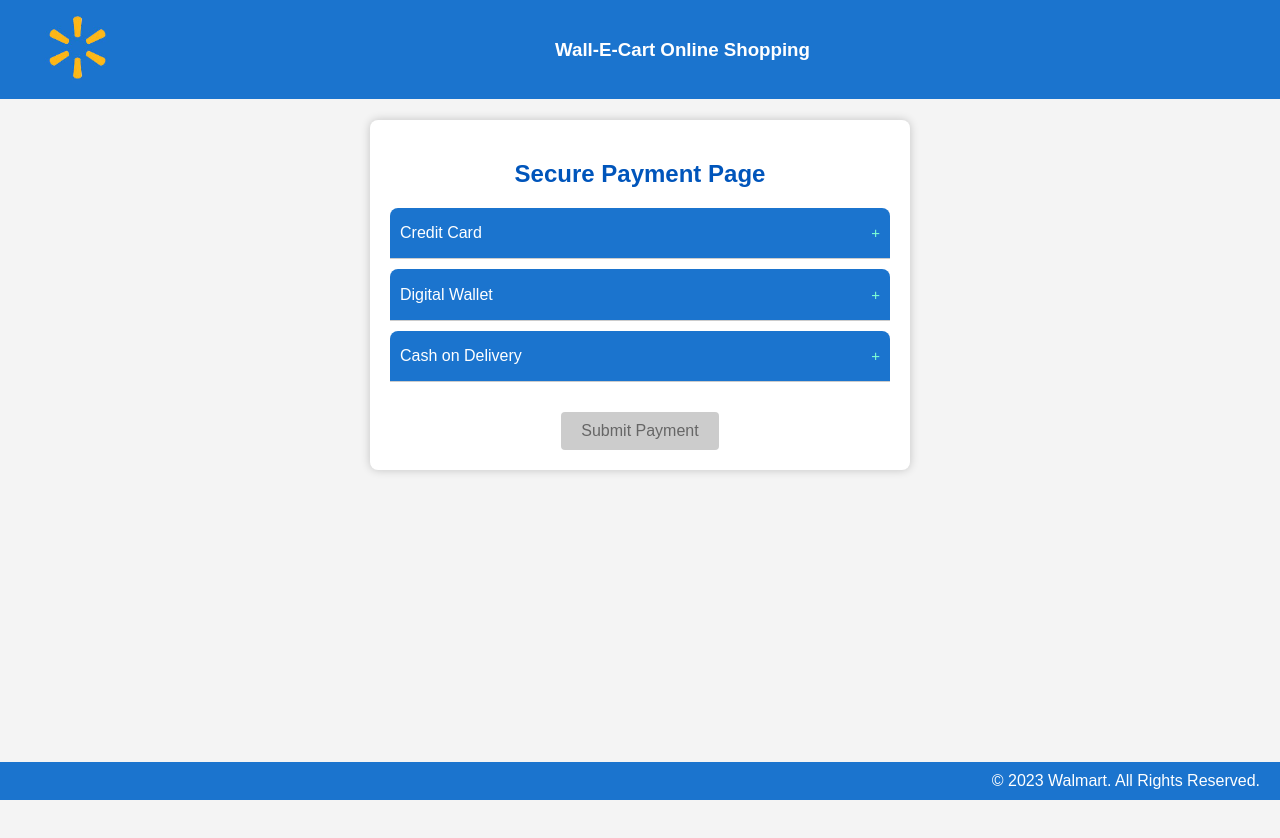
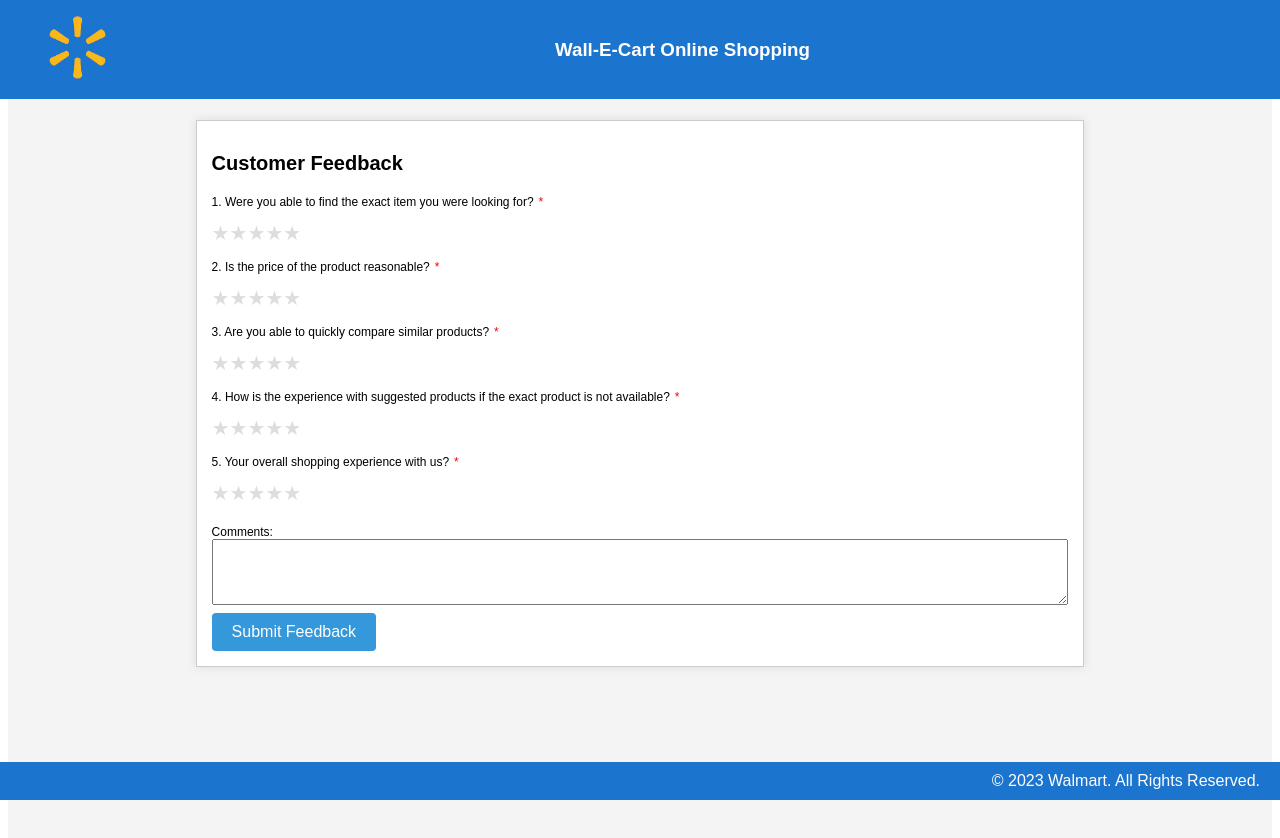
Before and after one commit to walmart-2023-sep-ascend/Team-6-SecurePaymentUI, a React (Create React App) app: page /FeedbackForm in a window 1280 px wide. Shown: the top 838 px of the page. Built offline with nearby package versions, Linux system fonts and the light colour scheme.

Commit message:
Payment Changes

```diff
--- a/package.json
+++ b/package.json
@@ -6,8 +6,10 @@
     "@testing-library/jest-dom": "^5.17.0",
     "@testing-library/react": "^13.4.0",
     "@testing-library/user-event": "^13.5.0",
+    "axios": "^1.5.1",
     "react": "^18.2.0",
     "react-dom": "^18.2.0",
+    "react-router-dom": "^6.17.0",
     "react-scripts": "5.0.1",
     "web-vitals": "^2.1.4"
   },
--- a/src/App.js
+++ b/src/App.js
@@ -2,30 +2,25 @@ import React from 'react';
 import './App.css';
 import PaymentPage from './PaymentPage';
 import FeedbackForm from './FeedbackForm';
+import ThankYouPage from './ThankYouPage';
 import Header from './Header';
 import Footer from './Footer';
-import PaymentOptions from './PaymentOptions';
+import { Routes, Route } from 'react-router-dom';
 
 function App() {
   return (
-   // <div className="App">
-   //   <Header />
-   //     <main style={{ paddingTop: '100px' }}>
-   //     <FeedbackForm />
-   //     </main>
-   //   <Footer />
-   // </div>
     <div className="App">
     <Header />
     <h1>Secure Payment Page</h1>
       <div className="payment-container">
-      <PaymentPage />
+      <Routes>
+        <Route path="/PaymentPage" element={<PaymentPage />} />
+        <Route path="/ThankYouPage" element={<ThankYouPage />} />
+        <Route path="/FeedbackForm" element={<FeedbackForm />} />
+      </Routes>
       </div>
     <Footer />
   </div>
-    //<div className="App">
-      //<PaymentPage />
-    //</div>
 
   );
 }
--- a/src/FeedbackForm.js
+++ b/src/FeedbackForm.js
@@ -1,7 +1,6 @@
 import React, { useState } from 'react';
 import './FeedbackForm.css'; // Import the CSS styles
-import Footer from './Footer';
-import Header from './Header';
+import axios from 'axios';
 
 function FeedbackForm() {
     const [responses, setResponses] = useState({
@@ -39,7 +38,7 @@ function FeedbackForm() {
       setUserComments(e.target.value);
     };
 
-    const handleSubmit = () => {
+    const handleSubmit = async () => {
       const isAllQuestionsAnswered =
         responses.question1 !== 0 &&
         responses.question2 !== 0 &&
@@ -50,6 +49,51 @@ function FeedbackForm() {
       if (isAllQuestionsAnswered) {
         console.log('User feedback:', responses);
         console.log('User comments:', userComments);
+        const feedbackData = {
+          cartId: 1, // Replace with the actual cart ID
+          userId: 10, // Replace with the actual user ID
+          response: [
+            { response: responses.question1 },
+            { response: responses.question2 },
+            { response: responses.question3 },
+            { response: responses.question4 },
+            { response: responses.question5 },
+          ],
+          averageRating: (
+            (responses.question1 +
+              responses.question2 +
+              responses.question3 +
+              responses.question4 +
+              responses.question5) /
+            5
+          ).toFixed(1), // Calculate the average rating
+          comments: userComments,
+        };
+
+        try {
+          // Send the feedback data to your backend using an API endpoint
+          const response = await axios.post('http://localhost:3001', feedbackData);
+
+          // Handle the response (you can log it or show a success message)
+          console.log('Feedback submitted successfully:', response.data);
+
+          // Optionally, clear the form fields or navigate to another page
+          setResponses({
+            question1: 0,
+            question2: 0,
+            question3: 0,
+            question4: 0,
+            question5: 0,
+          });
+          setUserComments('');
+
+          // Optionally, navigate to a success page
+          // For example, you can use a library like 'react-router-dom' to navigate to a success page.
+          // Example: history.push('/success');
+        } catch (error) {
+          // Handle any errors (e.g., show an error message)
+          console.error('Error while submitting feedback:', error);
+        }
 
         // You can send the 'responses' object and 'userComments' to your backend or perform any other actions here
         // Reset the form or navigate to another page
--- a/src/PaymentPage.js
+++ b/src/PaymentPage.js
@@ -1,7 +1,6 @@
 import React, { useState, useEffect } from 'react';
-import './PaymentPage.css'; // Import your custom CSS for styling
-import Footer from './Footer';
-import Header from './Header';
+import { useNavigate } from 'react-router-dom'; // Import useNavigate
+import './PaymentPage.css';
 
 function PaymentPage() {
   const [paymentMethod, setPaymentMethod] = useState('credit_card');
@@ -15,24 +14,20 @@ function PaymentPage() {
     deliveryAddress: '',
     contactNumber: '',
   });
-  const [digitalWalletInfo, setDigitalWalletInfo] = useState({
-    walletName: '',
-    walletPassword: '',
-  });
 
-  // Hardcoded wallet balance for demonstration
-  const walletBalance = 500; // Replace with the actual balance from the backend
 
-  const [paymentInProgress, setPaymentInProgress] = useState(false); // State for showing/hiding overlay
-  const [accordionActive, setAccordionActive] = useState(null); // State to track active accordion
+  const walletBalance = 500;
+  const [paymentInProgress, setPaymentInProgress] = useState(false);
+  const [accordionActive, setAccordionActive] = useState(null);
   const [otp, setOtp] = useState('');
-  const [timer, setTimer] = useState(60); // Initial timer value in seconds
+  const [timer, setTimer] = useState(60);
   const [otpSent, setOtpSent] = useState(false);
   const [resendDisabled, setResendDisabled] = useState(false);
   const [generateOtp, setGenerateOtp] = useState(true);
-  const [incorrectOtp, setIncorrectOtp] = useState(false); // State for incorrect OTP message
-  // State to track OTP verification status
+  const [incorrectOtp, setIncorrectOtp] = useState(false);
   const [otpVerified, setOtpVerified] = useState(false);
+
+  const navigate = useNavigate(); // Initialize useNavigate
 
   const handlePaymentMethodChange = (method) => {
     setPaymentMethod(method);
@@ -54,38 +49,33 @@ function PaymentPage() {
     });
   };
 
-  const handleDigitalWalletInfoChange = (e) => {
-    const { name, value } = e.target;
-    setDigitalWalletInfo({
-      ...digitalWalletInfo,
-      [name]: value,
-    });
+
+  const handleSubmit = () => {
+    setPaymentInProgress(true);
+    console.log(paymentMethod);
+
+    setTimeout(() => {
+      setPaymentInProgress(false);
+
+      if (paymentMethod === 'credit_card') {
+        const { cardNumber, cardHolder, expirationDate, cvv } = paymentInfo;
+      } else if (paymentMethod === 'digital_wallet') {
+        console.log('Wtest1');
+        // Simulate debit from the wallet for demonstration
+        if (otpVerified) {
+          // Debit the wallet amount
+          debitWallet();
+        }
+      } else if (paymentMethod === 'cash_on_delivery') {
+        const { deliveryAddress, contactNumber } = cashOnDeliveryInfo;
+      }
+    }, 1000);
   };
 
-  const handleSubmit = () => {
-    // Show payment in progress overlay
-    setPaymentInProgress(true);
-
-    // Simulate payment processing (e.g., with a setTimeout)
-    setTimeout(() => {
-      // Hide payment in progress overlay
-      setPaymentInProgress(false);
-
-      // Handle the payment submission here based on the selected payment method
-      if (paymentMethod === 'credit_card') {
-        // Submit credit card details from paymentInfo object
-        const { cardNumber, cardHolder, expirationDate, cvv } = paymentInfo;
-        // Perform the necessary actions to process the payment
-      } else if (paymentMethod === 'digital_wallet') {
-        // Submit digital wallet details from digitalWalletInfo object
-        const { walletName, walletPassword } = digitalWalletInfo;
-        // Perform the necessary actions to process the payment
-      } else if (paymentMethod === 'cash_on_delivery') {
-        // Submit cash on delivery details from cashOnDeliveryInfo object
-        const { deliveryAddress, contactNumber } = cashOnDeliveryInfo;
-        // Perform the necessary actions to process the payment
-      }
-    }, 5000); // Simulate a 5-second payment processing delay
+  const debitWallet = () => {
+    // Simulate debiting the wallet amount
+    console.log('Wallet debited successfully.');
+    navigate('/ThankYouPage');
   };
 
   // Function to toggle the accordion
@@ -93,9 +83,19 @@ function PaymentPage() {
     if (accordionActive === index) {
       // Clicking on the active accordion closes it
       setAccordionActive(null);
+      // Set the payment method to 'credit_card' when the accordion is closed
+      handlePaymentMethodChange('credit_card');
     } else {
       // Clicking on a closed accordion opens it
       setAccordionActive(index);
+      // Set the payment method based on the index (or other logic)
+      if (index === 1) {
+        handlePaymentMethodChange('credit_card');
+      } else if (index === 2) {
+        handlePaymentMethodChange('digital_wallet');
+      } else if (index === 3) {
+        handlePaymentMethodChange('cash_on_delivery');
+      }
     }
   };
 
@@ -141,6 +141,33 @@ function PaymentPage() {
     setResendDisabled(true);
     setGenerateOtp(false); // Set to false to hide "Generate OTP" button
     setIncorrectOtp(false); // Reset incorrect OTP message
+  };
+
+  const handleDebitAndRedirect = async () => {
+    // You can make an API call to debit the wallet amount here
+    try {
+      // Make an API call to your backend to debit the wallet amount
+      // Example:
+      const response = await fetch('/api/debit-wallet', {
+        method: 'POST',
+        headers: {
+          'Content-Type': 'application/json',
+        },
+        body: JSON.stringify({
+          // Include any necessary data to perform the debit
+        }),
+      });
+
+      if (response.ok) {
+        // Debit was successful
+        navigate('/thank-you')// Redirect to the 'Thank You' page
+      } else {
+        // Handle debit failure, maybe show an error message
+        console.error('Debit failed');
+      }
+    } catch (error) {
+      console.error('Error during debit:', error);
+    }
   };
 
   useEffect(() => {
--- /dev/null
+++ b/src/ThankYouPage.css
@@ -0,0 +1,20 @@
+/* ThankYouPage.css */
+
+.thank-you-container {
+    /* Add container styles if needed */
+  }
+
+  .thank-you-page {
+    max-width: 800px;
+    margin: 0 auto;
+    padding: 20px;
+    text-align: center;
+  }
+
+  .order-details {
+    margin-top: 20px;
+    border: 1px solid #ddd;
+    padding: 10px;
+  }
+
+  /* Add more styles as needed for your specific design */
--- /dev/null
+++ b/src/ThankYouPage.js
@@ -0,0 +1,33 @@
+import React from 'react';
+import './ThankYouPage.css'; // Import your custom CSS for styling
+import Header from './Header';
+import Footer from './Footer';
+
+function ThankYouPage() {
+  return (
+    <div className="thank-you-container">
+      <Header />
+
+      <div className="thank-you-page">
+        <h2>Thank You for Your Purchase!</h2>
+        <p>Your payment was successful, and your order has been confirmed.</p>
+
+        <div className="order-details">
+          <h3>Order Details:</h3>
+          {/* Display relevant order details here */}
+          <p>Order Number: 123456</p>
+          <p>Payment Method: Digital Wallet</p>
+          {/* Add more order details as needed */}
+        </div>
+
+        <p>We appreciate your business. If you have any questions or concerns, please contact our customer support.</p>
+
+        {/* Additional content or links can be added based on your requirements */}
+      </div>
+
+      <Footer />
+    </div>
+  );
+}
+
+export default ThankYouPage;
--- a/src/index.js
+++ b/src/index.js
@@ -1,17 +1,11 @@
 import React from 'react';
-import ReactDOM from 'react-dom/client';
-import './index.css';
-import App from './App';
-import reportWebVitals from './reportWebVitals';
+import ReactDOM from 'react-dom';
+import { BrowserRouter as Router } from 'react-router-dom';
+import App from './App'; // Make sure to import your main App component
 
-const root = ReactDOM.createRoot(document.getElementById('root'));
-root.render(
-  <React.StrictMode>
+ReactDOM.render(
+  <Router>
     <App />
-  </React.StrictMode>
+  </Router>,
+  document.getElementById('root')
 );
-
-// If you want to start measuring performance in your app, pass a function
-// to log results (for example: reportWebVitals(console.log))
-// or send to an analytics endpoint. Learn more: https://bit.ly/CRA-vitals
-reportWebVitals();
```
Also changed, not shown: 1 other file (tests, documents, lock files or other folders).
